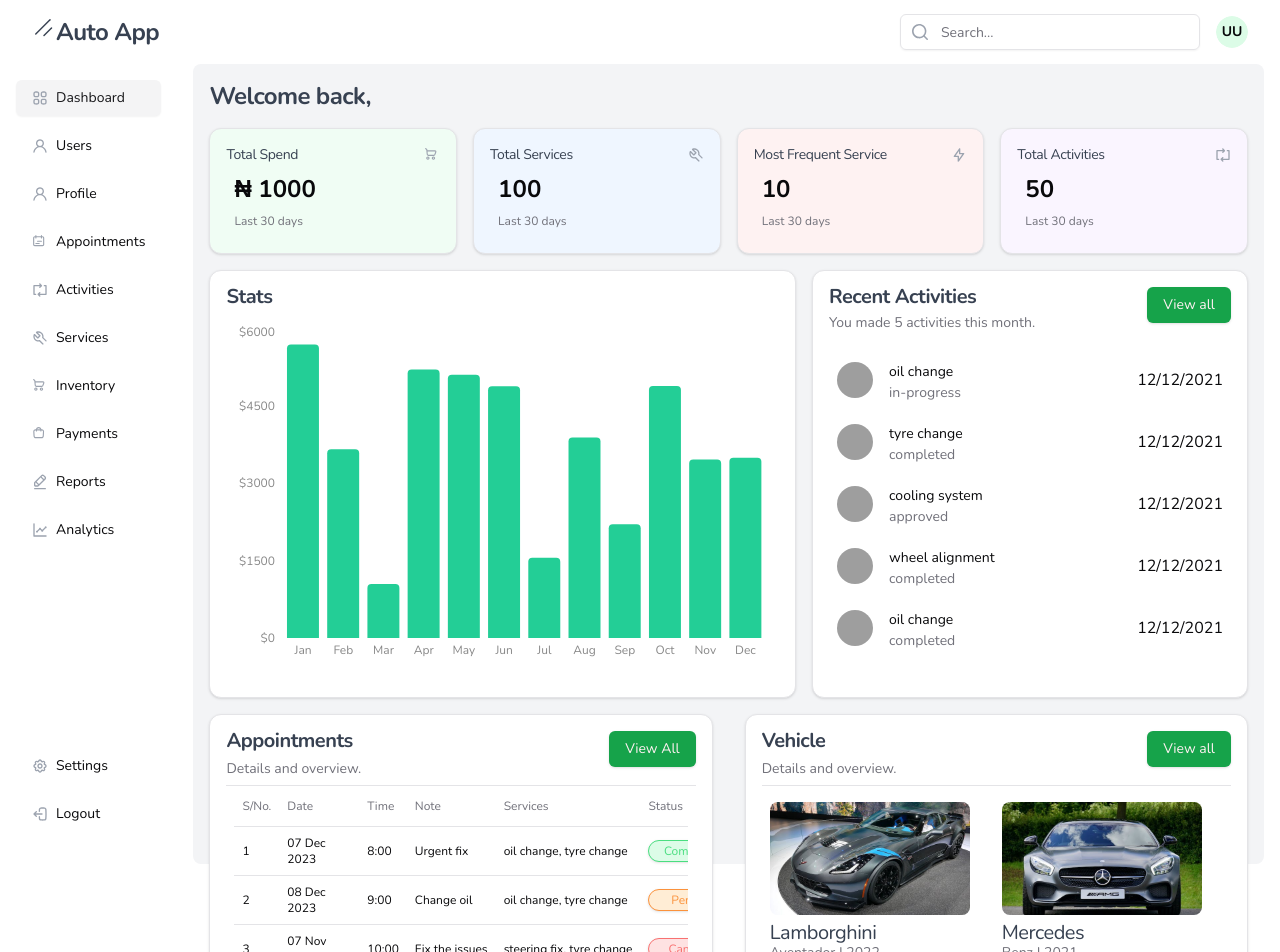
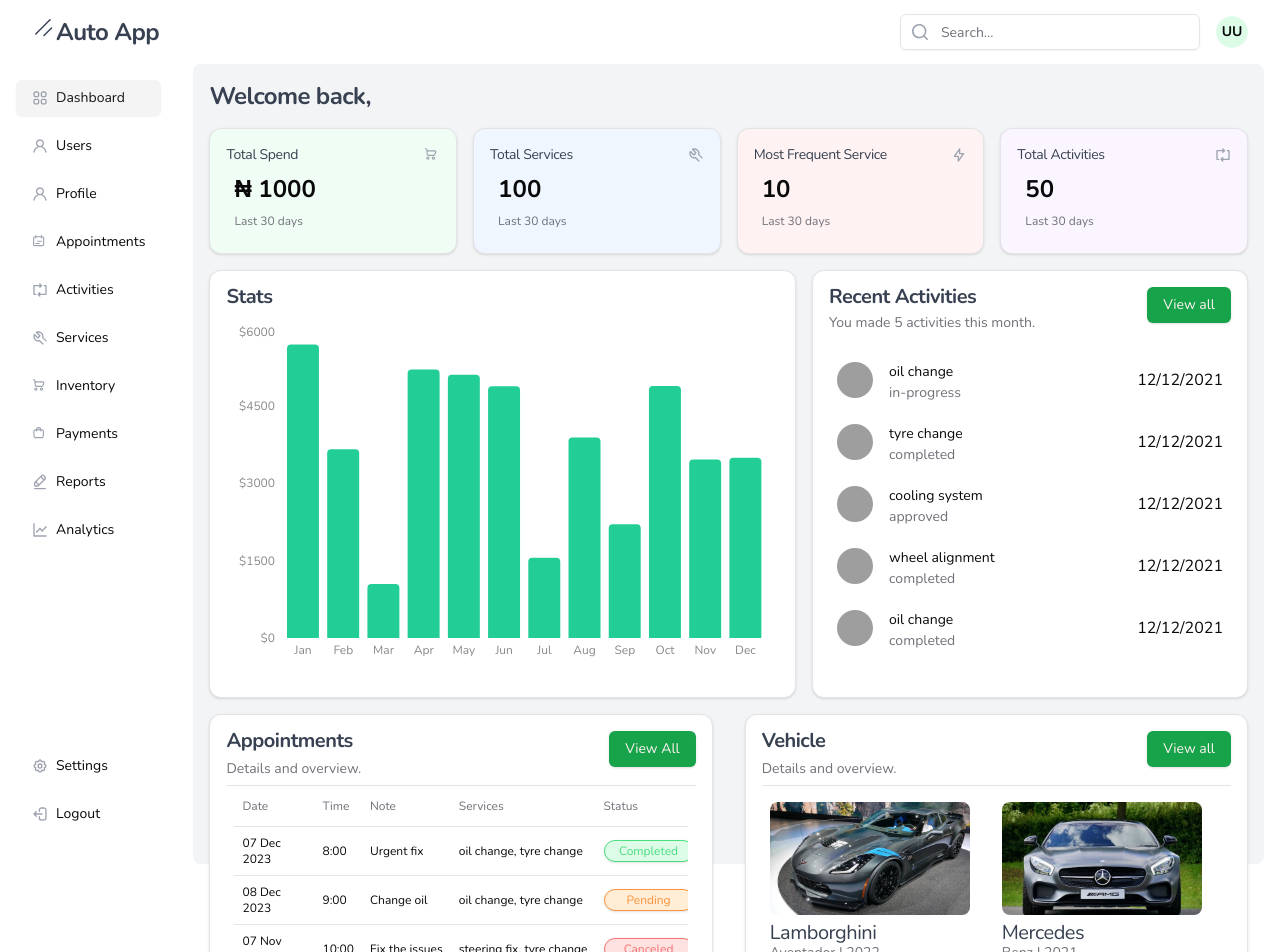
Before and after one commit to CeeJayyy007/auto-app-frontend, a React (Vite) app: page / in a window 1280 px wide. Shown: the top 952 px of the page. Built offline with nearby package versions, Linux system fonts and the light colour scheme; grey boxes are pictures that could not be loaded.

Commit message:
chore: remove serial from tables

```diff
--- a/src/components/activities/column.jsx
+++ b/src/components/activities/column.jsx
@@ -36,15 +36,15 @@ export const columns = (
     enableSorting: false,
     enableHiding: false
   },
-  {
-    accessorKey: 'id',
-    header: ({ column }) => (
-      <DataTableColumnHeader column={column} title="S/No." />
-    ),
-    cell: ({ row }) => <div>{row.index + 1}</div>,
-    enableSorting: false,
-    enableHiding: false
-  },
+  // {
+  //   accessorKey: 'id',
+  //   header: ({ column }) => (
+  //     <DataTableColumnHeader column={column} title="S/No." />
+  //   ),
+  //   cell: ({ row }) => <div>{row.index + 1}</div>,
+  //   enableSorting: false,
+  //   enableHiding: false
+  // },
   {
     accessorKey: 'startDate',
     header: ({ column }) => (
--- a/src/components/appointment/AppointmentCard.jsx
+++ b/src/components/appointment/AppointmentCard.jsx
@@ -42,7 +42,6 @@ const AppointmentCard = ({ appointments }) => {
         <Table>
           <TableHeader>
             <TableRow className="text-xs">
-              <TableHead>S/No.</TableHead>
               <TableHead>Date</TableHead>
               <TableHead>Time</TableHead>
               <TableHead>Note</TableHead>
@@ -51,9 +50,8 @@ const AppointmentCard = ({ appointments }) => {
             </TableRow>
           </TableHeader>
           <TableBody className="py-0 text-xs">
-            {appointmentData.map((appointment, index) => (
+            {appointmentData.map((appointment) => (
               <TableRow key={appointment.createdAt}>
-                <TableCell className="font-medium">{index + 1}</TableCell>
                 <TableCell className="min-w-[80px]">
                   {getDate(appointment.date)}
                 </TableCell>
--- a/src/components/appointment/column.jsx
+++ b/src/components/appointment/column.jsx
@@ -36,19 +36,19 @@ export const columns = (
     enableSorting: false,
     enableHiding: false
   },
-  {
-    accessorKey: 'id',
-    header: ({ column }) => (
-      <DataTableColumnHeader column={column} title="S/No." />
-    ),
-    cell: ({ row }) => (
-      <div>
-        <span>{row.index + 1}</span>
-      </div>
-    ),
-    enableSorting: false,
-    enableHiding: false
-  },
+  // {
+  //   accessorKey: 'id',
+  //   header: ({ column }) => (
+  //     <DataTableColumnHeader column={column} title="S/No." />
+  //   ),
+  //   cell: ({ row }) => (
+  //     <div>
+  //       <span>{row.index + 1}</span>
+  //     </div>
+  //   ),
+  //   enableSorting: false,
+  //   enableHiding: false
+  // },
   {
     accessorKey: 'date',
     header: ({ column }) => (
--- a/src/components/inventory/column.jsx
+++ b/src/components/inventory/column.jsx
@@ -30,15 +30,15 @@ export const columns = (editInventory, deleteInventory) => [
     enableSorting: false,
     enableHiding: false
   },
-  {
-    accessorKey: 'id',
-    header: ({ column }) => (
-      <DataTableColumnHeader column={column} title="S/No." />
-    ),
-    cell: ({ row }) => <div className="w-[50px]">{row.index + 1}</div>,
-    enableSorting: false,
-    enableHiding: false
-  },
+  // {
+  //   accessorKey: 'id',
+  //   header: ({ column }) => (
+  //     <DataTableColumnHeader column={column} title="S/No." />
+  //   ),
+  //   cell: ({ row }) => <div className="w-[50px]">{row.index + 1}</div>,
+  //   enableSorting: false,
+  //   enableHiding: false
+  // },
   {
     accessorKey: 'name',
     header: ({ column }) => (
--- a/src/components/profile/column.jsx
+++ b/src/components/profile/column.jsx
@@ -30,15 +30,15 @@ export const columns = (removeProfile) => [
     enableSorting: false,
     enableHiding: false
   },
-  {
-    accessorKey: 'id',
-    header: ({ column }) => (
-      <DataTableColumnHeader column={column} title="S/No." />
-    ),
-    cell: ({ row }) => <div className="w-[50px]">{row.index + 1}</div>,
-    enableSorting: false,
-    enableHiding: false
-  },
+  // {
+  //   accessorKey: 'id',
+  //   header: ({ column }) => (
+  //     <DataTableColumnHeader column={column} title="S/No." />
+  //   ),
+  //   cell: ({ row }) => <div className="w-[50px]">{row.index + 1}</div>,
+  //   enableSorting: false,
+  //   enableHiding: false
+  // },
   {
     accessorKey: 'firstName',
     header: ({ column }) => (
```
